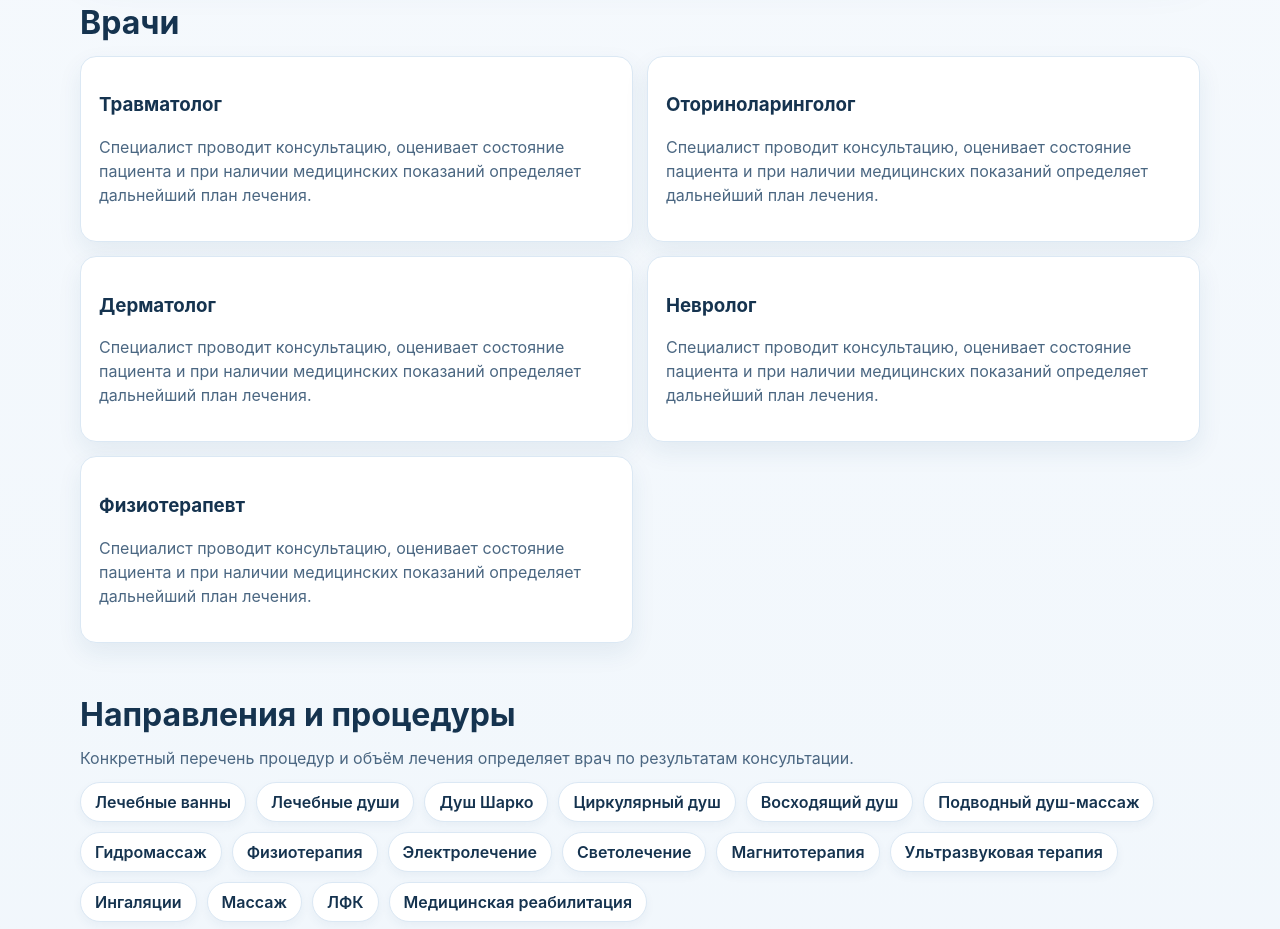
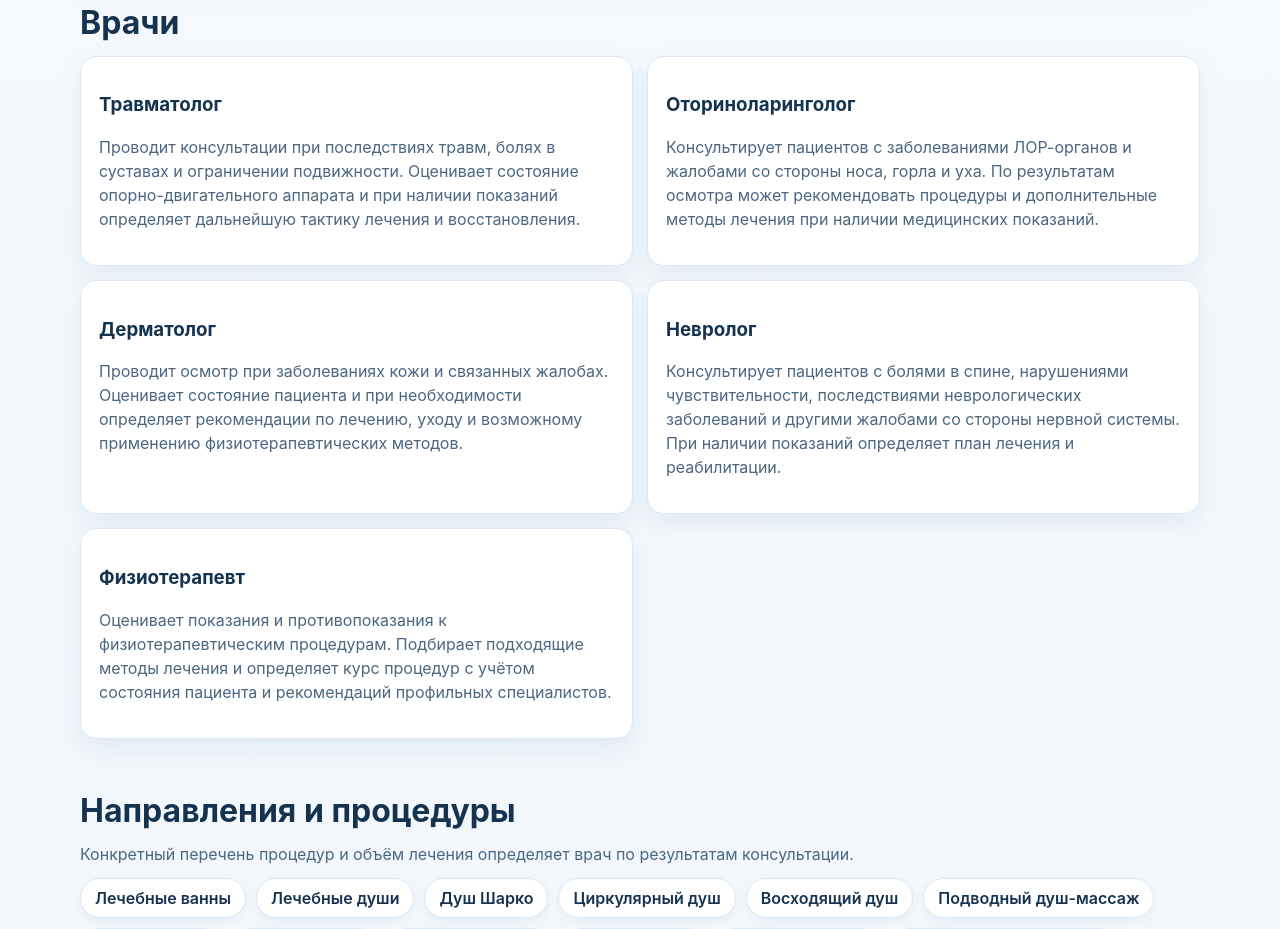
Before and after one commit to r3neprod-ops/vodolechebnitca2, a Next.js app: page / in a window 1280 px wide. Shown: the part 2060-2989 px from the top of the page. Built offline with nearby package versions, Linux system fonts and the light colour scheme.

Commit message:
Update doctor descriptions

```diff
--- a/app/page.tsx
+++ b/app/page.tsx
@@ -16,11 +16,31 @@ const audience = [
 
 
 const doctors = [
-  'Травматолог',
-  'Оториноларинголог',
-  'Дерматолог',
-  'Невролог',
-  'Физиотерапевт',
+  {
+    name: 'Травматолог',
+    description:
+      'Проводит консультации при последствиях травм, болях в суставах и ограничении подвижности. Оценивает состояние опорно-двигательного аппарата и при наличии показаний определяет дальнейшую тактику лечения и восстановления.',
+  },
+  {
+    name: 'Оториноларинголог',
+    description:
+      'Консультирует пациентов с заболеваниями ЛОР-органов и жалобами со стороны носа, горла и уха. По результатам осмотра может рекомендовать процедуры и дополнительные методы лечения при наличии медицинских показаний.',
+  },
+  {
+    name: 'Дерматолог',
+    description:
+      'Проводит осмотр при заболеваниях кожи и связанных жалобах. Оценивает состояние пациента и при необходимости определяет рекомендации по лечению, уходу и возможному применению физиотерапевтических методов.',
+  },
+  {
+    name: 'Невролог',
+    description:
+      'Консультирует пациентов с болями в спине, нарушениями чувствительности, последствиями неврологических заболеваний и другими жалобами со стороны нервной системы. При наличии показаний определяет план лечения и реабилитации.',
+  },
+  {
+    name: 'Физиотерапевт',
+    description:
+      'Оценивает показания и противопоказания к физиотерапевтическим процедурам. Подбирает подходящие методы лечения и определяет курс процедур с учётом состояния пациента и рекомендаций профильных специалистов.',
+  },
 ];
 
 const procedureList = [
@@ -144,12 +164,9 @@ export default function HomePage() {
           <h2>Врачи</h2>
           <div className="grid">
             {doctors.map((doctor) => (
-              <article key={doctor} className="card">
-                <h3>{doctor}</h3>
-                <p>
-                  Специалист проводит консультацию, оценивает состояние пациента и при наличии
-                  медицинских показаний определяет дальнейший план лечения.
-                </p>
+              <article key={doctor.name} className="card">
+                <h3>{doctor.name}</h3>
+                <p>{doctor.description}</p>
               </article>
             ))}
           </div>
```
